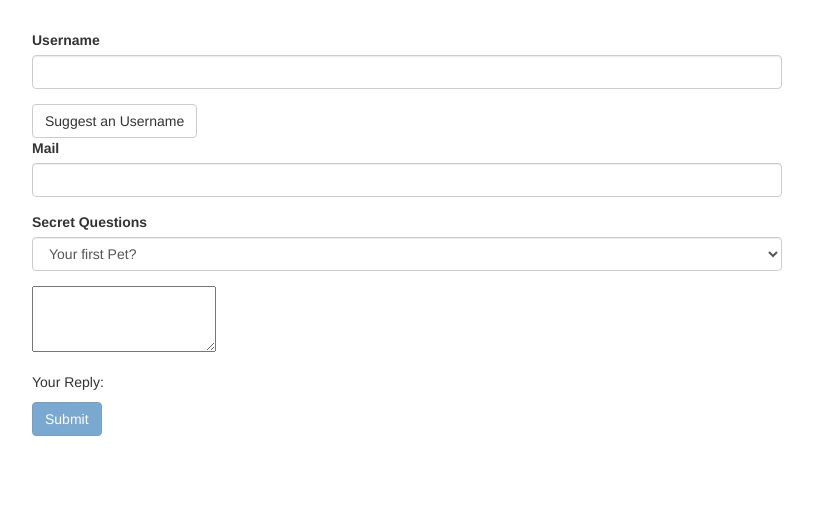
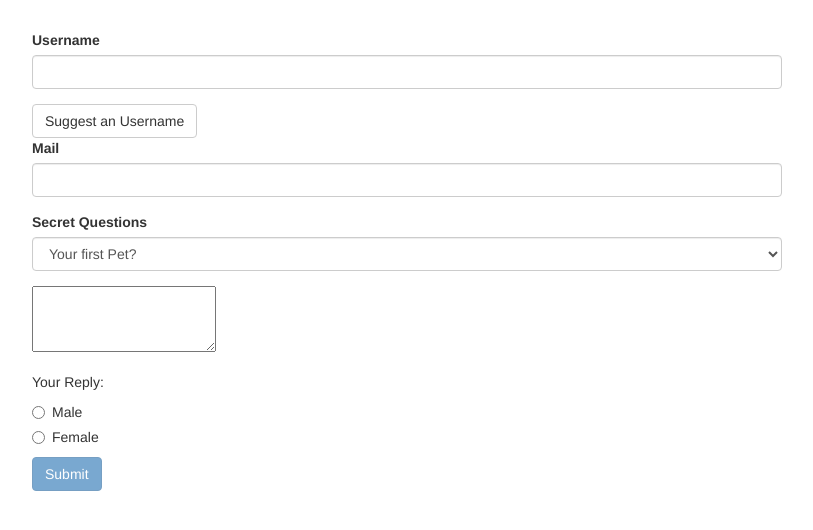
Before and after one commit to Timmesh/javaplayground, an Angular app in the folder Angular/UdemyCourse/forms-td-start/: page / in a window 1280 px wide. Shown: the top 530 px of the page, without its empty margins (233-1046 px from the left). Built offline with nearby package versions, Linux system fonts and the light colour scheme.

Commit message:
Handling Radio Buttons

```diff
--- a/Angular/UdemyCourse/forms-td-start/src/app/app.component.html
+++ b/Angular/UdemyCourse/forms-td-start/src/app/app.component.html
@@ -25,6 +25,11 @@
           <textarea name="questionAnswer" rows="3" [(ngModel)]="answer"></textarea>
         </div>
         <p>Your Reply: {{answer}}</p>
+        <div class="radio" *ngFor="let gender of genders">
+          <label>
+            <input type="radio" name="gender" ngModel [value] = "gender" required> {{ gender }}
+          </label>
+        </div>
         <button class="btn btn-primary" type="submit" [disabled]="!f.valid">Submit</button>
       </form>
     </div>
--- a/Angular/UdemyCourse/forms-td-start/src/app/app.component.ts
+++ b/Angular/UdemyCourse/forms-td-start/src/app/app.component.ts
@@ -10,6 +10,7 @@
   @ViewChild('f', { static: false }) signUpForm: NgForm;
   defaultQuestion = 'pet';
   answer = '';
+  genders = ['Male', 'Female'];
   suggestUserName() {
     const suggestedName = 'Superuser';
   }
```
